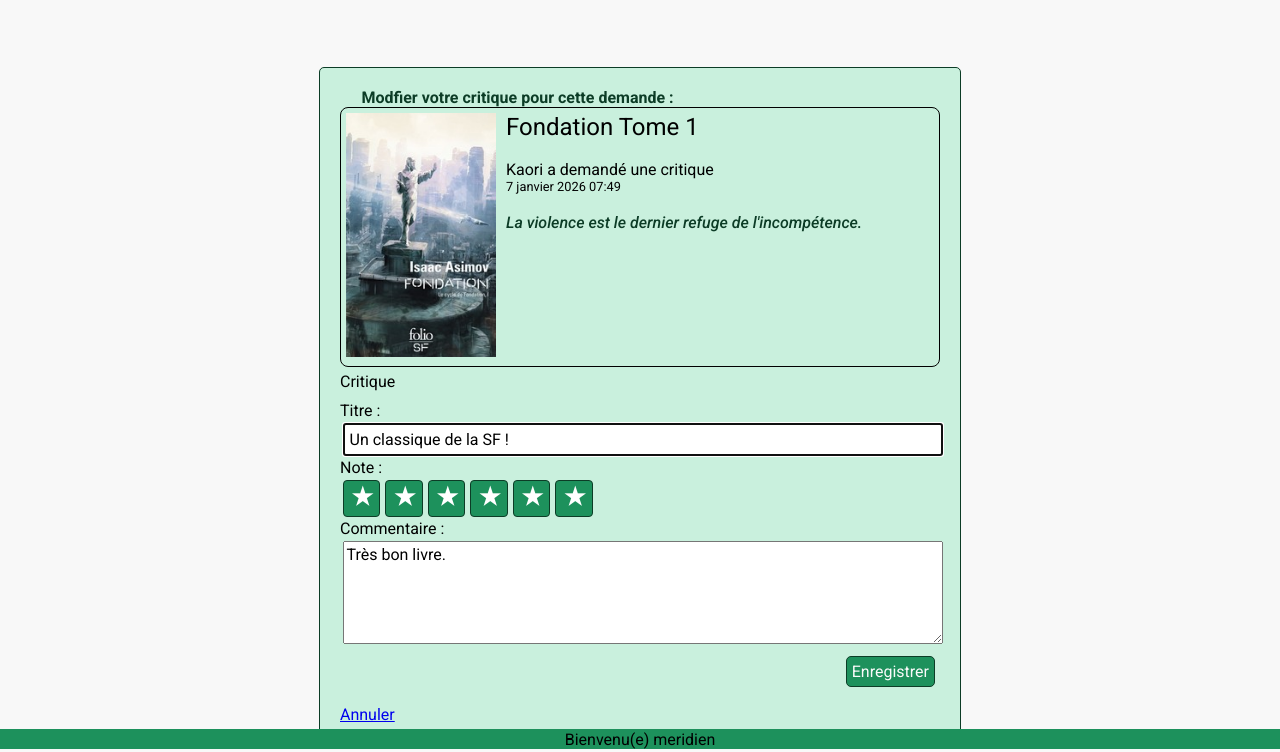
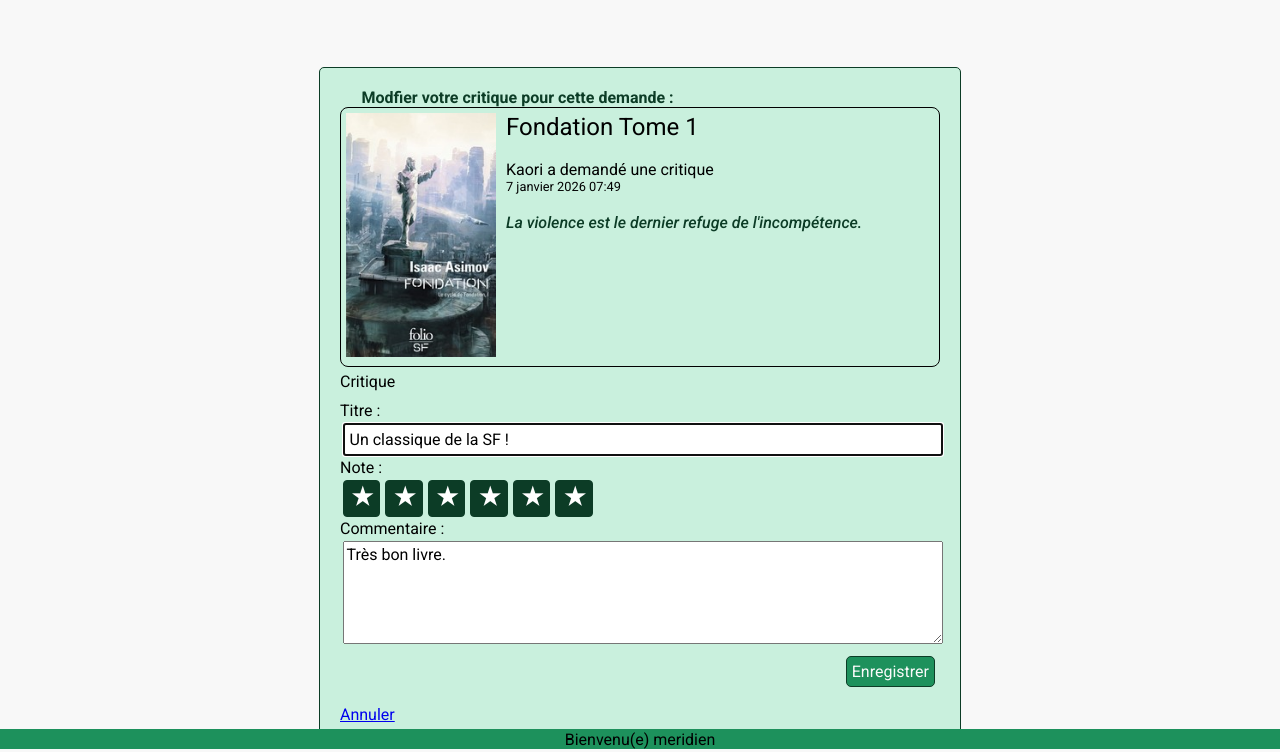
Before and after one commit to meridien22/django-litrevu, a Django app: page /reviews/2/update/ in a window 1280 px wide. Shown: the part 51-803 px from the top of the page. Run offline with Django 5.2, Linux system fonts and the light colour scheme; a user stored in the database is signed in; data comes from the database, SQL or seed files in the repository; both versions use the stored data as it was after the commit.

Commit message:
rating update

```diff
--- a/litrevu/static/css/app.css
+++ b/litrevu/static/css/app.css
@@ -451,11 +451,11 @@ des éléments du formulaire */
 
 #id_review-rating label:hover {
     background-color: var(--green_medium);
-    color: white;
+    color: var(--light);
 }
 
 .rating_active{
-    background-color: var(--green_medium);
+    background-color: var(--green_dark);
     color: white;
 }
 
```
Also changed, not shown: litrevu/db.sqlite3.
